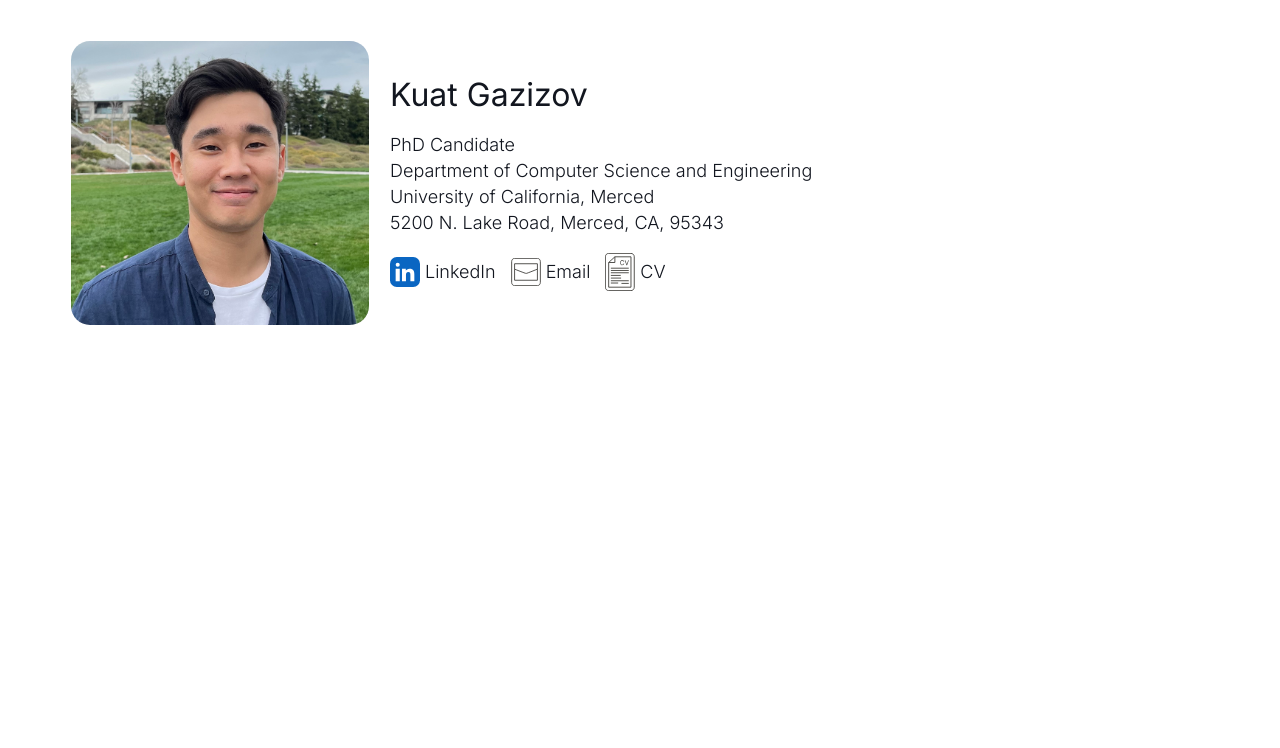
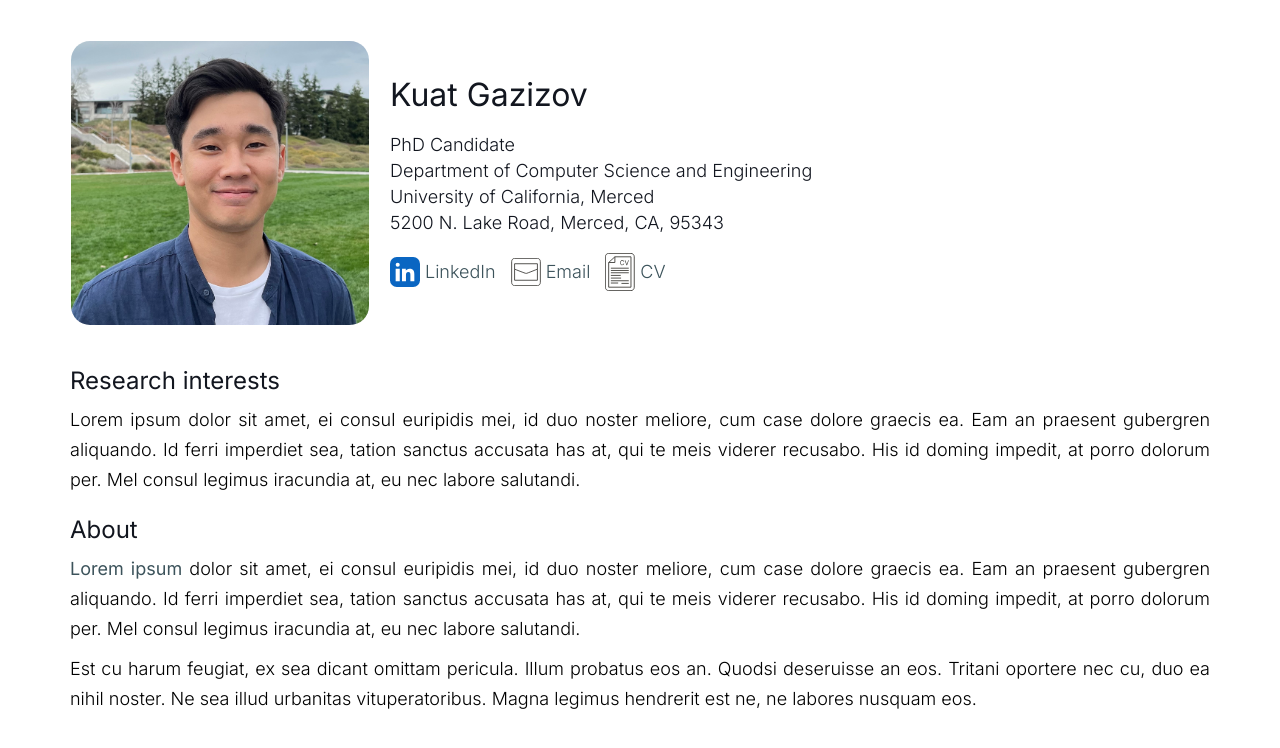
Before and after one commit to GazizovK/gazizovk.github.io, a website: page index.html in a window 1280 px wide. Drawn offline with Linux system fonts and the light colour scheme.

Commit message:
feat: add about sections

```diff
--- /dev/null
+++ b/components/about.js
@@ -0,0 +1,35 @@
+async function generateAboutSections (path) {
+  try {
+    const response = await fetch(path);
+
+    if (!response.ok) {
+      throw new Error(`Response status: ${response.status}`);
+    }
+
+    const aboutSections = await response.json();
+
+    for (let i = 0; i < aboutSections.length; i++) {
+      const section = document.createElement('section');
+      const sectionContainer = document.createElement('div');
+
+      section.className = 'section';
+      sectionContainer.className = 'container section__container';
+
+      sectionContainer.innerHTML = `<h2 class="section__title">${aboutSections[i].title}</h2>`;
+      for (let j = 0; j < aboutSections[i].description.length; j++) {
+        const p = document.createElement('p');
+        p.className = 'section__paragraph';
+        p.innerHTML = aboutSections[i].description[j];
+        sectionContainer.append(p);
+      }
+
+      section.append(sectionContainer);
+      document.body.append(section);
+    }
+
+  } catch (error) {
+    console.error(error.message);
+  }
+}
+
+generateAboutSections('./constants/ABOUT.json');
--- a/components/startInfo.js
+++ b/components/startInfo.js
@@ -46,7 +46,7 @@ async function getSocialLinks (path) {
       const li = document.createElement('li');
 
       li.innerHTML = `
-      <a class="start-info__social-link" href=${socialLinks[i].link} target="_blank">
+      <a class="link start-info__social-link" href=${socialLinks[i].link} target="_blank">
         ${socialLinks[i].icon
           ? `<div class="start-info__social-link-icon"><img src=${socialLinks[i].icon} alt="${socialLinks[i].name} icon"/></div>`
           : ''
--- /dev/null
+++ b/constants/ABOUT.json
@@ -0,0 +1,15 @@
+[
+  {
+    "title": "Research interests",
+    "description": [
+      "Lorem ipsum dolor sit amet, ei consul euripidis mei, id duo noster meliore, cum case dolore graecis ea. Eam an praesent gubergren aliquando. Id ferri imperdiet sea, tation sanctus accusata has at, qui te meis viderer recusabo. His id doming impedit, at porro dolorum per. Mel consul legimus iracundia at, eu nec labore salutandi."
+    ]
+  },
+  {
+    "title": "About",
+    "description": [
+      "<a class='link' href='https://generator.lorem-ipsum.info/_latin' target='_blank'>Lorem ipsum</a> dolor sit amet, ei consul euripidis mei, id duo noster meliore, cum case dolore graecis ea. Eam an praesent gubergren aliquando. Id ferri imperdiet sea, tation sanctus accusata has at, qui te meis viderer recusabo. His id doming impedit, at porro dolorum per. Mel consul legimus iracundia at, eu nec labore salutandi.",
+      "Est cu harum feugiat, ex sea dicant omittam pericula. Illum probatus eos an. Quodsi deseruisse an eos. Tritani oportere nec cu, duo ea nihil noster. Ne sea illud urbanitas vituperatoribus. Magna legimus hendrerit est ne, ne labores nusquam eos."
+    ]
+  }
+]
--- a/index.html
+++ b/index.html
@@ -18,5 +18,6 @@
 <body>
 
   <script type="text/javascript" src="./components/startInfo.js"></script>
+  <script type="text/javascript" src="./components/about.js"></script>
 </body>
 </html>
--- a/styles/_variables.scss
+++ b/styles/_variables.scss
@@ -1,6 +1,7 @@
 $font-family: "Inter", sans-serif;
 
 $primary-color: #12161f;
+$primary-color-light: #3c535b;
 $accent-color: #6d7c42;
 
 $screen-width-s: 575px;
--- /dev/null
+++ b/styles/components/_link.scss
@@ -0,0 +1,33 @@
+.link {
+  position: relative;
+  font-weight: 400;
+  color: $primary-color-light;
+  text-decoration: none;
+
+  @include transition;
+
+
+  &::after {
+    content: '';
+    position: absolute;
+    bottom: -0.5rem;
+    display: block;
+
+    width: 0%;
+    height: 0.2rem;
+    border: 0rem solid transparent;
+    border-radius: 0.5rem;
+
+    background-color: $accent-color;
+
+    @include transition;
+  }
+
+  &:hover {
+    color: $accent-color;
+
+    &::after {
+      width: 100%;
+    }
+  }
+}
--- /dev/null
+++ b/styles/components/_section.scss
@@ -0,0 +1,54 @@
+.section {
+  display: flex;
+  flex-direction: column;
+  align-items: center;
+
+  &__container {
+    display: flex;
+    flex-direction: column;
+    gap: 1rem;
+    padding: 0 0 2rem 0;
+
+    @include media-s {
+      align-items: center;
+    }
+  }
+
+  &__title {
+    font-size: 2.4rem;
+    font-weight: 400;
+
+    color: $primary-color;
+
+    @include media-l {
+      font-size: 2rem;
+    }
+
+    @include media-m {
+      font-size: 1.8rem;
+    }
+
+    @include media-s {
+      font-size: 1.6rem;
+    }
+  }
+
+  &__paragraph {
+    @include font-size;
+    font-weight: 300;
+    line-height: 3rem;
+    text-align: justify;
+
+    @include media-l {
+      line-height: 2.5rem;
+    }
+
+    @include media-m {
+      line-height: 2rem;
+    }
+
+    @include media-s {
+      line-height: 2rem;
+    }
+  }
+}
--- a/styles/components/_start-info.scss
+++ b/styles/components/_start-info.scss
@@ -89,42 +89,12 @@
   }
 
   &__social-link {
-    position: relative;
     display: flex;
     align-items: center;
     gap: 0.5rem;
 
     @include font-size;
     font-weight: 300;
-    color: $primary-color;
-    text-decoration: none;
-
-    @include transition;
-
-
-    &::after {
-      content: '';
-      position: absolute;
-      bottom: -1rem;
-      display: block;
-
-      width: 0%;
-      height: 0.2rem;
-      border: 0rem solid transparent;
-      border-radius: 0.5rem;
-
-      background-color: $accent-color;
-
-      @include transition;
-    }
-
-    &:hover {
-      color: $accent-color;
-
-      &::after {
-        width: 100%;
-      }
-    }
   }
 
   &__social-link-icon {
--- a/styles/style.scss
+++ b/styles/style.scss
@@ -3,4 +3,6 @@
 @import './base';
 
 @import './components/container';
+@import './components/link';
 @import './components/start-info';
+@import './components/section';
```
Also changed, not shown: styles/style.css, 1 other file.
